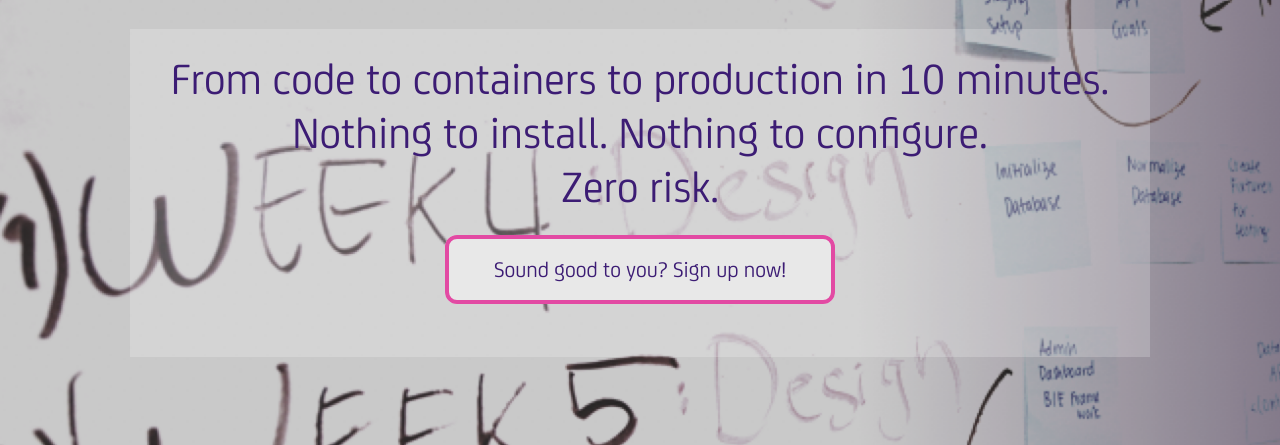
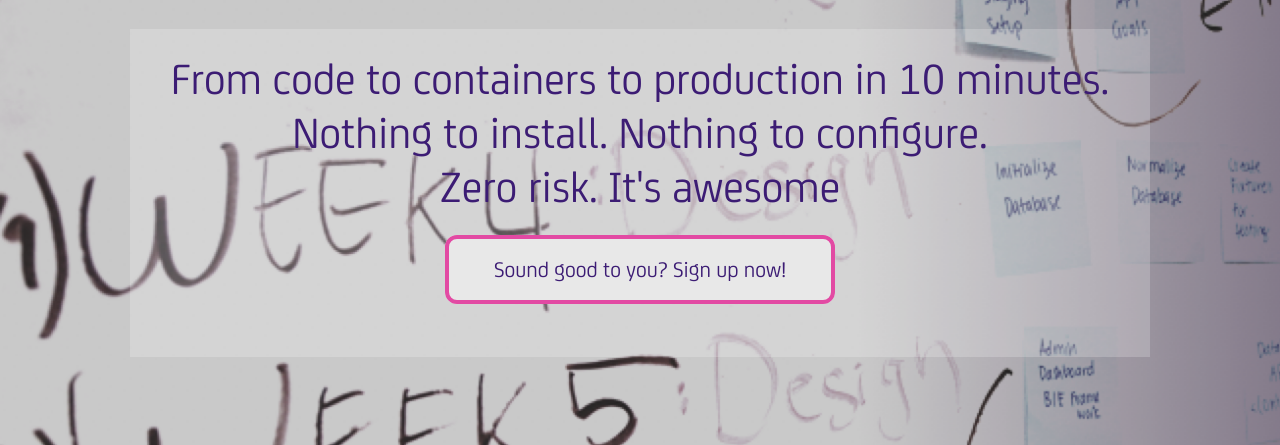
Before and after one commit to npmcdn-to-unpkg-bot/landingpage, a website: page app/index.html in a window 1280 px wide. Shown: the part 355-800 px from the top of the page. Drawn offline with Linux system fonts and the light colour scheme.

Commit message:
Update index.html

```diff
--- a/app/index.html
+++ b/app/index.html
@@ -65,7 +65,7 @@
             <div class="intro__tagline__blurb">
                 From code to containers to production in 10 minutes.<br />
                 Nothing to install. Nothing to configure.<br />
-                Zero risk.
+                Zero risk. It's awesome
             </div>
             <div class="intro__tagline__signup">
             <a href="https://goo.gl/forms/Ysmqt7Y79Z7J8lDy1">
```
